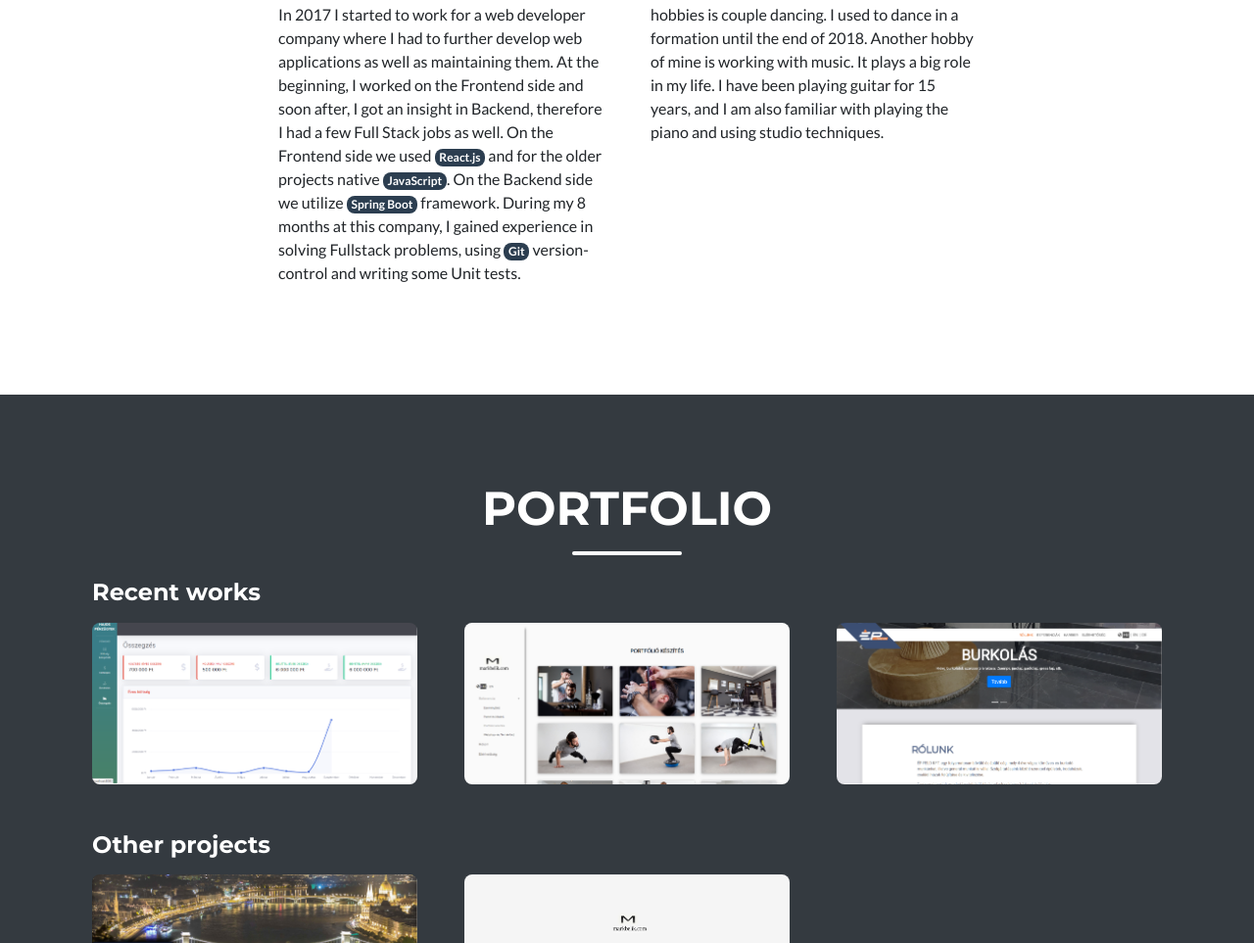
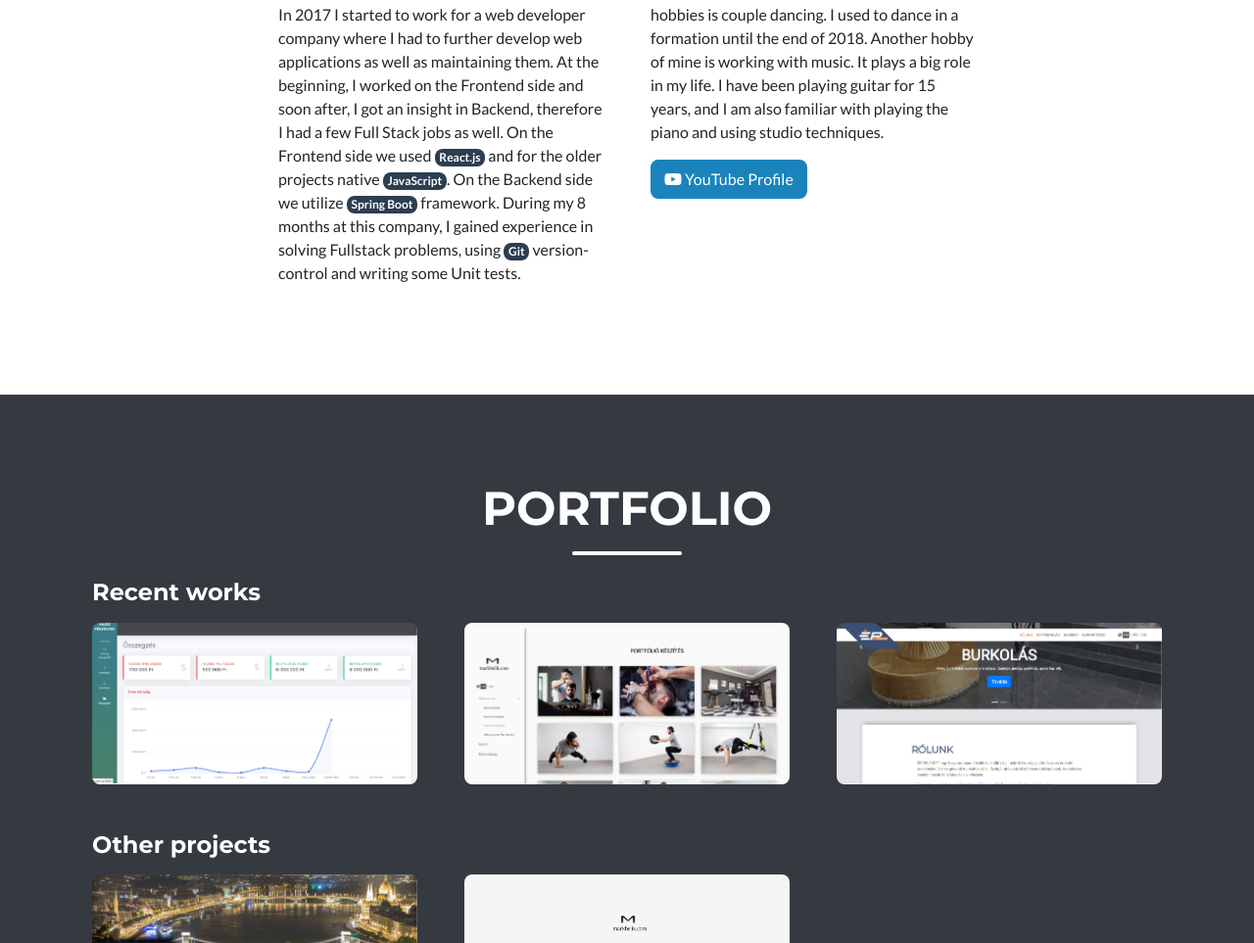
Before and after one commit to imijedy/imijedy.github.io, a plain HTML site: page index.html in a window 1280 px wide. Shown: the part 1215-2178 px from the top of the page at 98% size. Drawn offline with nearby package versions, Linux system fonts and the light colour scheme.

Commit message:
Youtube add

```diff
--- a/index.html
+++ b/index.html
@@ -63,6 +63,7 @@
                         <p>
                             In addition to web development, I also tried many other things. For instance, I attempted to make a game in <span class="badge badge-secondary">Unity</span> Game Engine, and I was experimenting with developing it on <span class="badge badge-secondary">Android</span> platform. Apart from programming, one of my hobbies is couple dancing. I used to dance in a formation until the end of 2018. Another hobby of mine is working with music. It plays a big role in my life. I have been playing guitar for 15 years, and I am also familiar with playing the piano and using studio techniques.
                         </p>
+						<a href="https://www.youtube.com/channel/UCgzn2AqlYVSwKIC-bmL7pMQ" target="_blank" class="btn btn-primary"><i class="fab fa-youtube"></i> YouTube Profile</a>
                     </div>
                 </div>
             </div>
```
